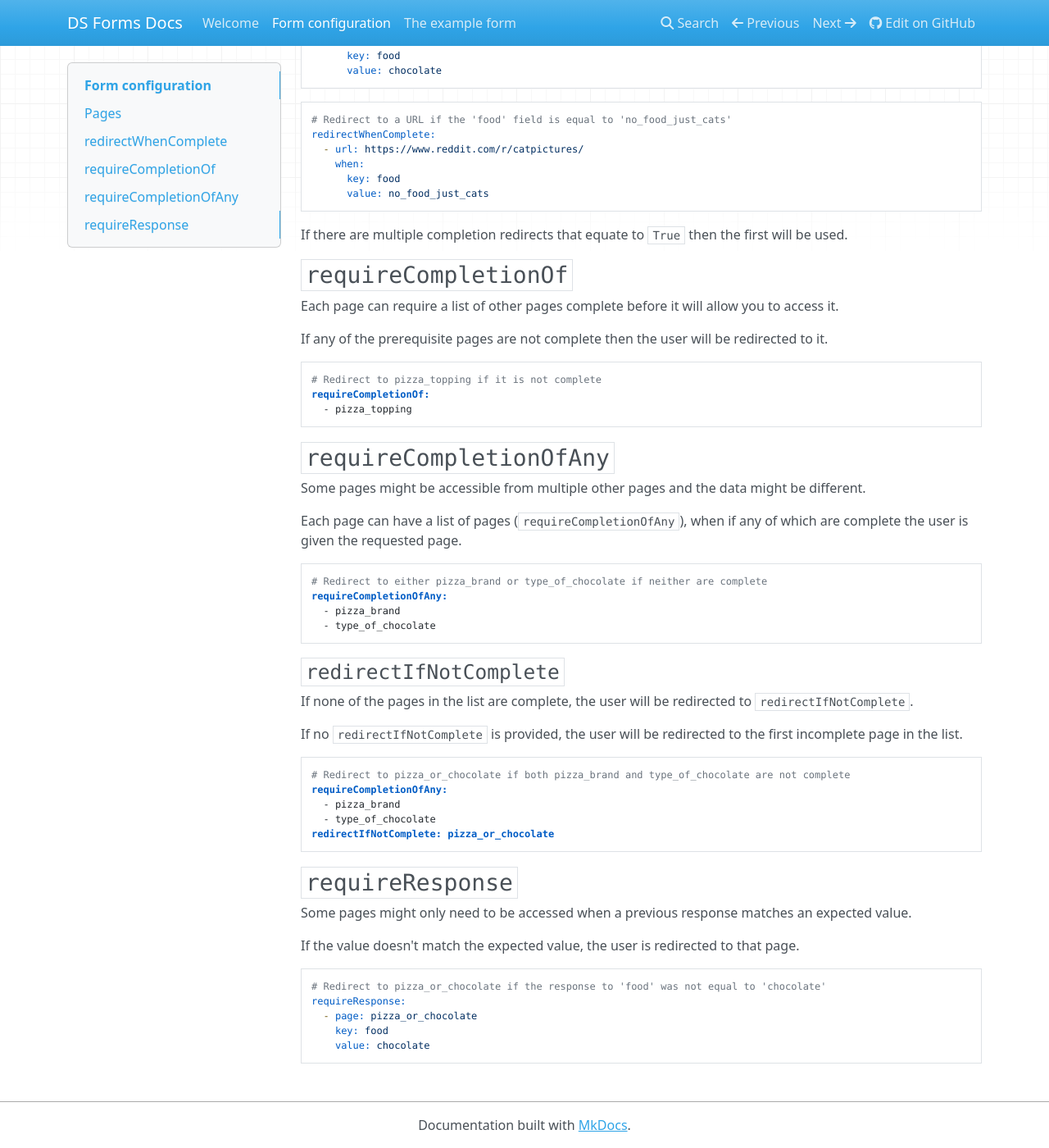
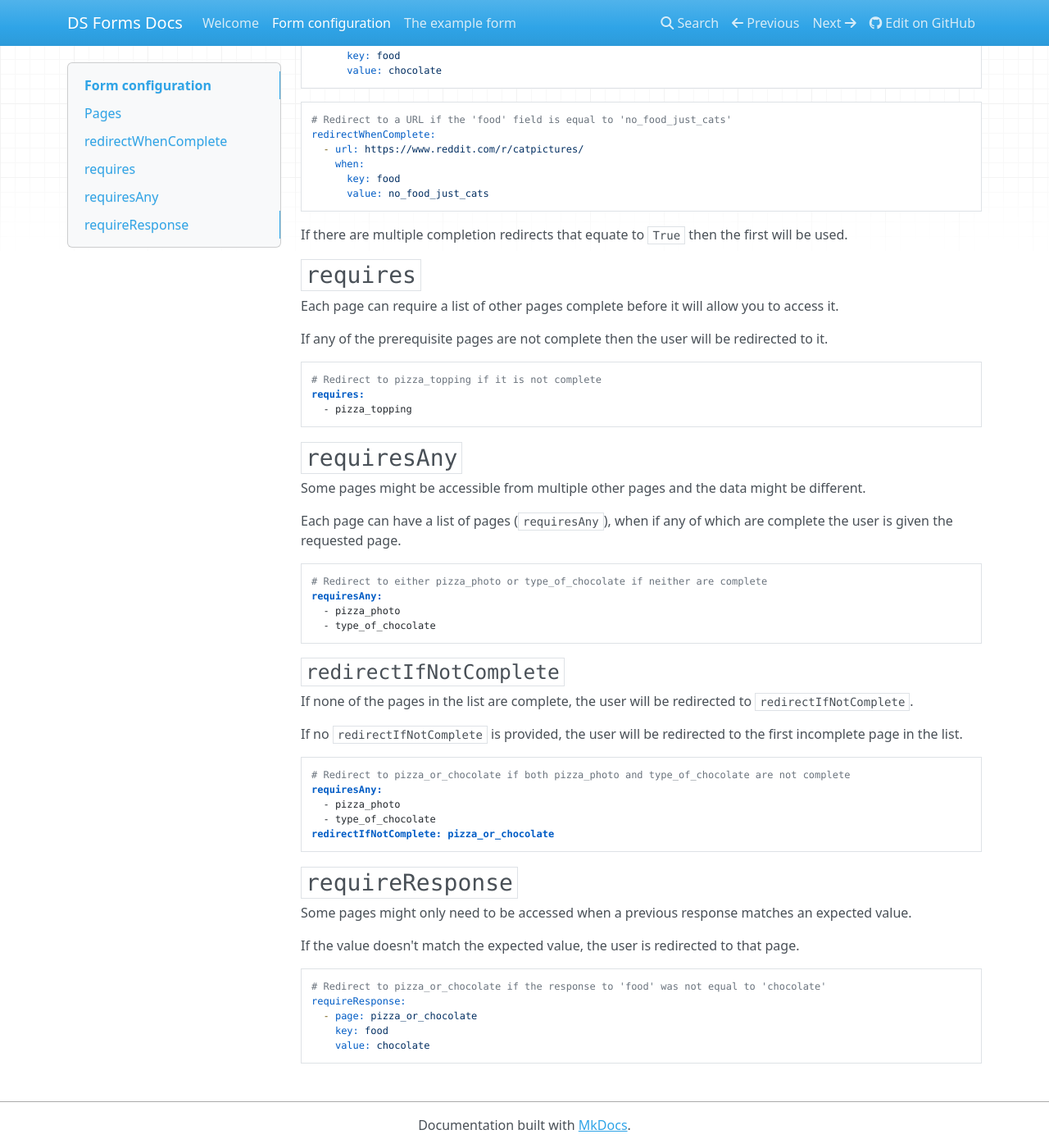
Before and after one commit to nationalarchives/ds-forms, an MkDocs documentation site: the page built from docs/config.md, in a window 1280 px wide and 1400 px high, scrolled down 1203 px. Shown: the whole window at 82% size. Built offline with MkDocs 1.6.1, drawn with Linux system fonts in a browser that asks for light colours; nearby versions of some CDN libraries; some of the changed text lies outside the part shown.

Commit message:
Refactor form configuration to use 'requires' and 'requiresAny' keys; remove PizzaBrandForm and add PizzaPhotoForm for file uploads; update tests and documentation accordingly

````diff
--- a/docs/config.md
+++ b/docs/config.md
@@ -35,9 +35,9 @@ The final page has a `resultHandler` property.
 Once the form on a given page is considered complete, you can redirect the user on to the next step in a number of ways:
 
 ```yaml
-# Redirect to pizza_brand when the page is complete
+# Redirect to pizza_photo when the page is complete
 redirectWhenComplete:
-  - page: pizza_brand
+  - page: pizza_photo
 ```
 
 ```yaml
@@ -60,7 +60,7 @@ redirectWhenComplete:
 
 If there are multiple completion redirects that equate to `True` then the first will be used.
 
-## `requireCompletionOf`
+## `requires`
 
 Each page can require a list of other pages complete before it will allow you to access it.
 
@@ -68,20 +68,20 @@ If any of the prerequisite pages are not complete then the user will be redirect
 
 ```yaml
 # Redirect to pizza_topping if it is not complete
-requireCompletionOf:
+requires:
   - pizza_topping
 ```
 
-## `requireCompletionOfAny`
+## `requiresAny`
 
 Some pages might be accessible from multiple other pages and the data might be different.
 
-Each page can have a list of pages (`requireCompletionOfAny`), when if any of which are complete the user is given the requested page.
+Each page can have a list of pages (`requiresAny`), when if any of which are complete the user is given the requested page.
 
 ```yaml
-# Redirect to either pizza_brand or type_of_chocolate if neither are complete
-requireCompletionOfAny:
-  - pizza_brand
+# Redirect to either pizza_photo or type_of_chocolate if neither are complete
+requiresAny:
+  - pizza_photo
   - type_of_chocolate
 ```
 
@@ -92,9 +92,9 @@ If none of the pages in the list are complete, the user will be redirected to `r
 If no `redirectIfNotComplete` is provided, the user will be redirected to the first incomplete page in the list.
 
 ```yaml
-# Redirect to pizza_or_chocolate if both pizza_brand and type_of_chocolate are not complete
-requireCompletionOfAny:
-  - pizza_brand
+# Redirect to pizza_or_chocolate if both pizza_photo and type_of_chocolate are not complete
+requiresAny:
+  - pizza_photo
   - type_of_chocolate
 redirectIfNotComplete: pizza_or_chocolate
 ```
````
Also changed, not shown: other parts of docs/config.md (+1 -1 lines), docs/example-form.md (+2 -2 lines), 7 other files.
